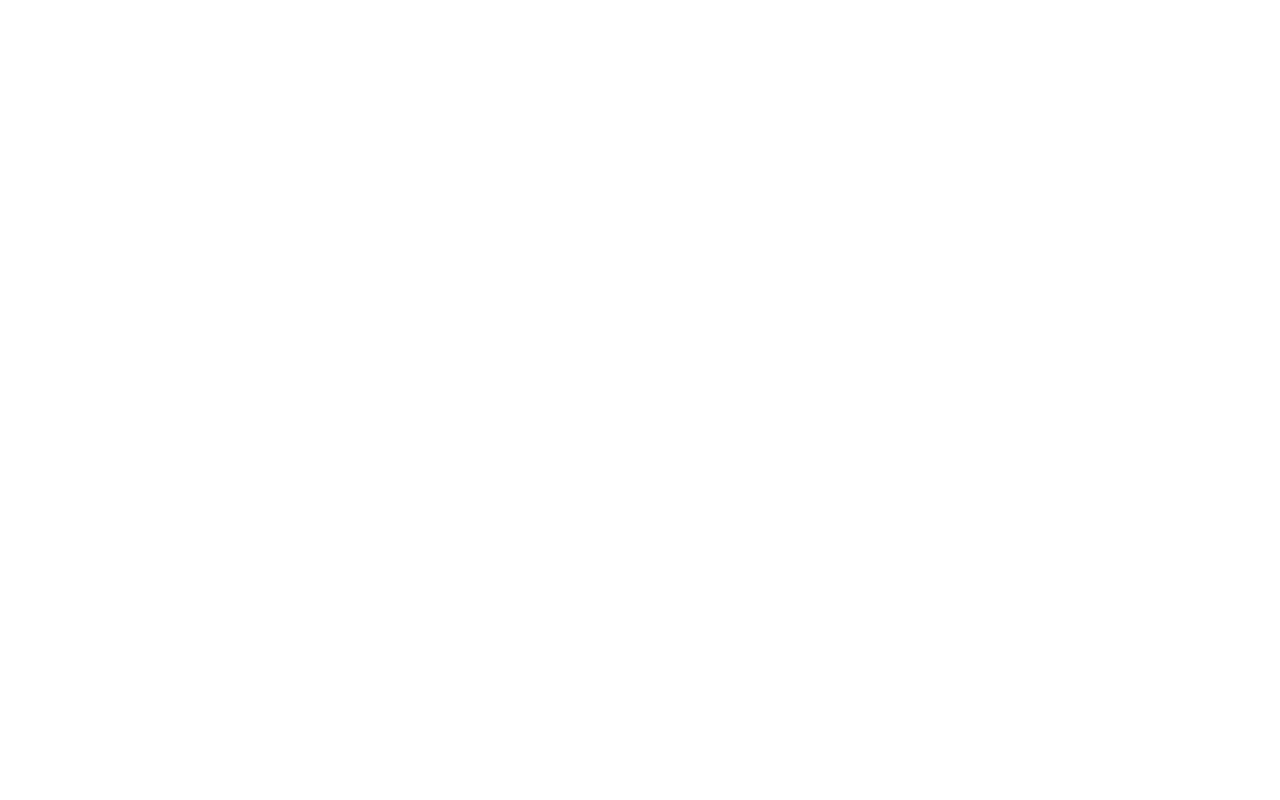
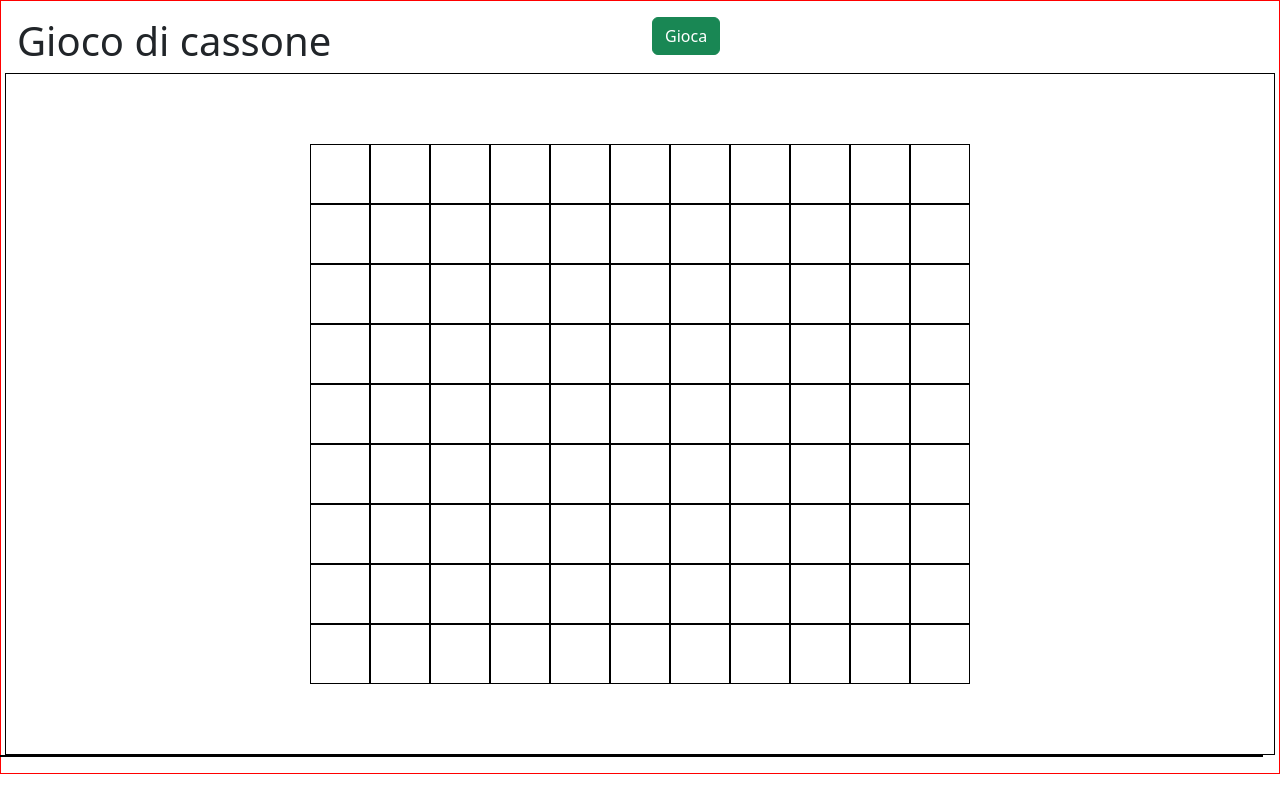
Before and after one commit to rpalanga/js-campominato-grid, a plain HTML site: page index.html in a window 1280 px wide. Drawn offline with nearby package versions, Linux system fonts and the light colour scheme.

Commit message:
prime prove

```diff
--- a/css/style.css
+++ b/css/style.css
@@ -0,0 +1,45 @@
+*{
+    margin: 0;
+    padding: 0;
+    box-sizing: border-box;
+}
+
+/* regola di reset */
+
+.test{
+    border: 1px solid red;
+
+}
+
+.test-2{
+    border: 1px solid black;
+
+}
+
+.square{
+    height: 60px;
+    width: 60px;
+
+    border: 1px solid black;
+
+    background-color: ;
+
+
+}
+
+.my-container{
+    width: calc(700px - 1px);
+
+
+
+    padding-top: 70px;
+    padding-bottom: 70px;
+    margin: 0 auto;
+}
+
+#griglia{
+    display: flex;
+    flex-wrap: wrap;
+
+    justify-content: center;
+}
--- a/index.html
+++ b/index.html
@@ -11,8 +11,35 @@
     <!-- my style -->
     <link rel="stylesheet" href="css/style.css">
 
+    <!-- fontAwesome -->
+    <link rel="stylesheet" href="https://cdnjs.cloudflare.com/ajax/libs/font-awesome/6.5.1/css/all.min.css" integrity="sha512-DTOQO9RWCH3ppGqcWaEA1BIZOC6xxalwEsw9c2QQeAIftl+Vegovlnee1c9QX4TctnWMn13TZye+giMm8e2LwA==" crossorigin="anonymous" referrerpolicy="no-referrer" />
+
 </head>
 <body>
+    <div class="container-fluid p-3 test">
+        <div class="row">
+            <div class="col-6">
+                <h1>Gioco di cassone</h1>
+            </div>
+            <div class="col-6">
+                <button class="btn btn-success">
+                    Gioca
+                </button>
+            </div>
+            <div class="container-fluid test-2 ">
+                <div class="my-container">
+
+                    <div id="griglia">
+
+                    </div>
+                </div>
+
+            </div>
+            <div class="row test-2">
+
+            </div>
+        </div>
+    </div>
 
 
 
--- a/js/script.js
+++ b/js/script.js
@@ -0,0 +1,25 @@
+
+// L'utente clicca su un bottone che genererà una griglia di gioco quadrata.
+
+// Ogni cella ha un numero progressivo, da 1 a 100.
+
+// Ci saranno quindi 10 caselle per ognuna delle 10 righe.
+
+// Quando l'utente clicca su ogni cella,
+
+//  la cella cliccata si colora di azzurro ed emetto un messaggio in console con il numero della cella cliccata.
+
+// Potete realizzare lo stile che volete, sin quando tutto è leggibile con facilità :muscolo::carnagione-2:
+
+
+const gridElement = document.querySelector(`#griglia`)
+
+for (let i = 1; i < 100; i++){
+
+    const newElement = document.createElement("div")
+    newElement.classList.add("square")
+    console.log(newElement)
+
+
+    gridElement.append(newElement)
+}
```
